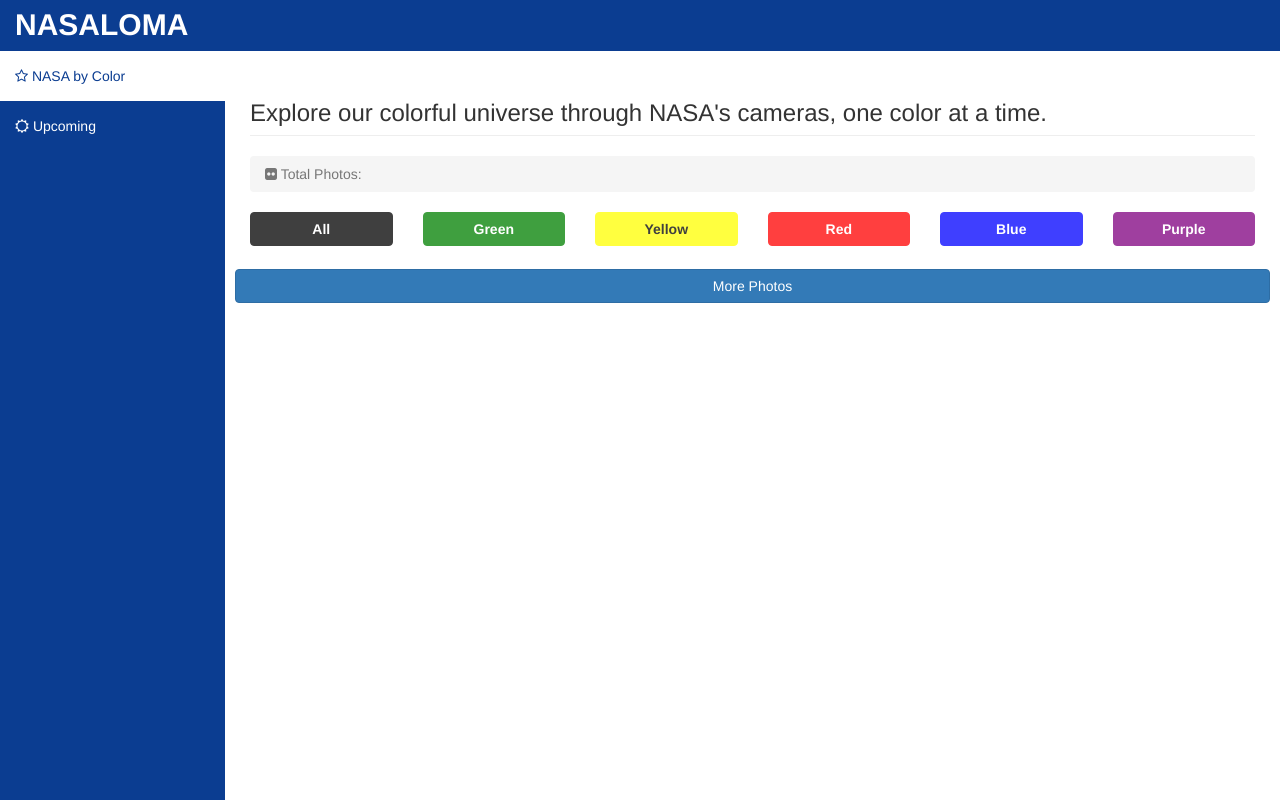
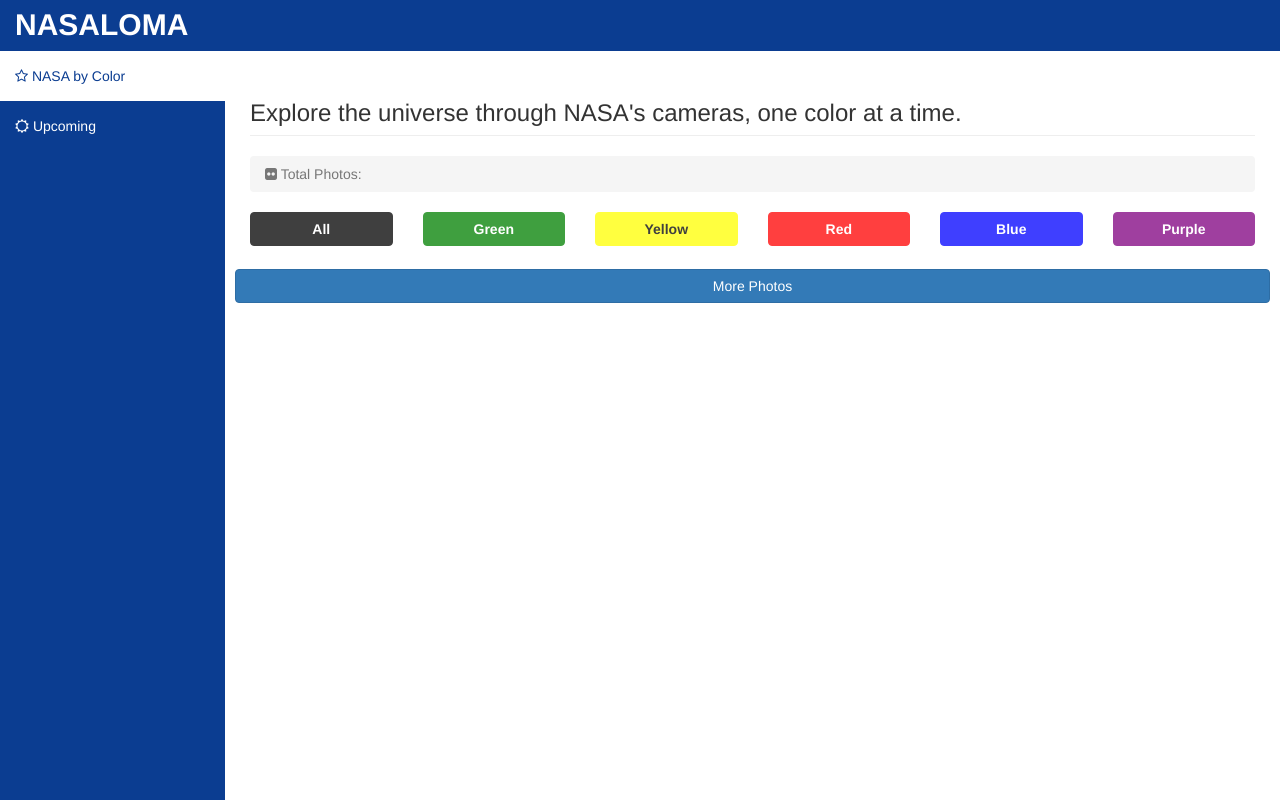
Before and after one commit to responsive309/nasaloma, a website: page app/index.html at #/main in a window 1280 px wide. Drawn offline with nearby package versions, Linux system fonts and the light colour scheme; some packages are replaced by stand-ins of ours; no server answers; a script that the page names is missing.

Commit message:
quick name fix and updated bower dependency

```diff
--- a/app/partials/main.html
+++ b/app/partials/main.html
@@ -7,7 +7,7 @@
             <div class="row">
                 <div class="col-lg-12">
                     <h3 class="page-header">
-                        Explore our colorful universe through NASA's cameras, one color at a time.
+                        Explore the universe through NASA's cameras, one color at a time.
                     </h3>
                     <ol class="breadcrumb">
                         <li class="active">
--- a/package.json
+++ b/package.json
@@ -10,6 +10,9 @@
     "http-server": "^0.9.0",
     "jasmine-core": "^2.4.1",
     "protractor": "^4.0.9"
+  },
+  "dependencies": {
+    "bower": "^1.7.7"
   },
   "scripts": {
     "postinstall": "bower install",
```
